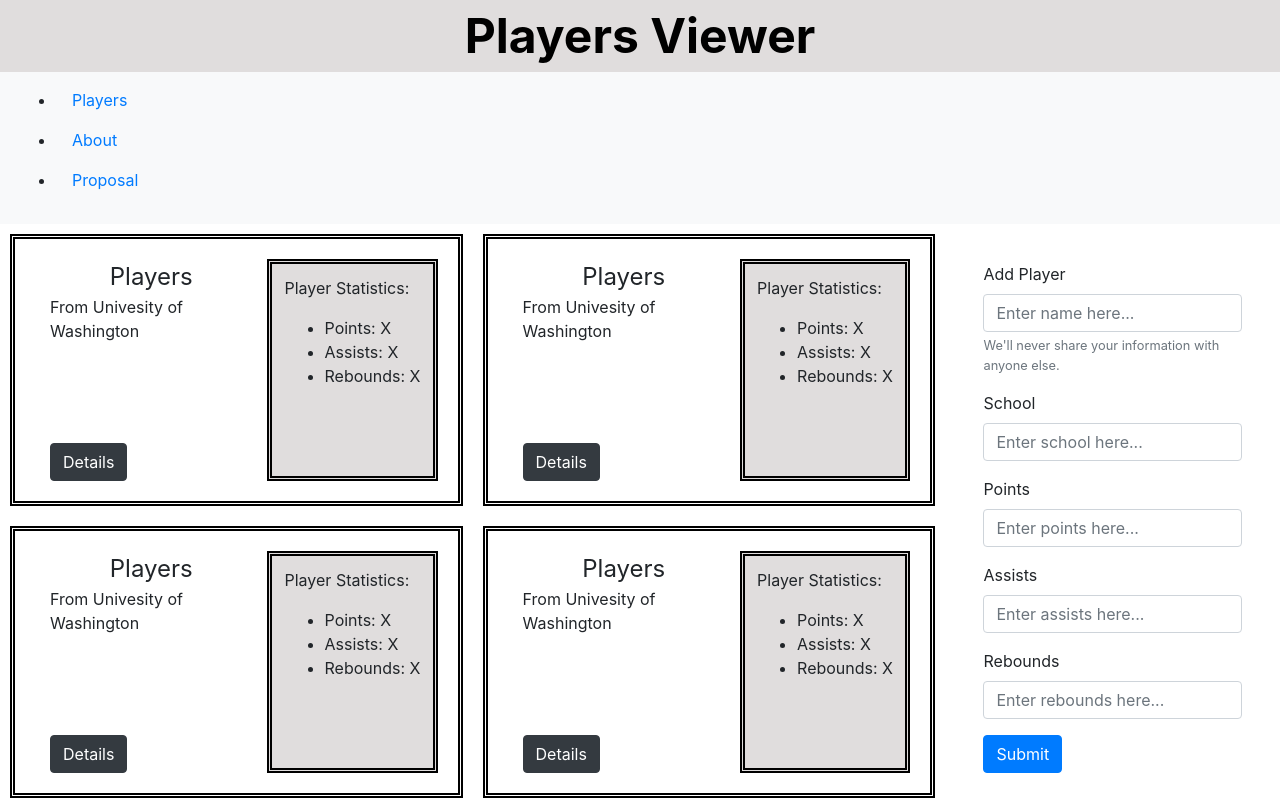
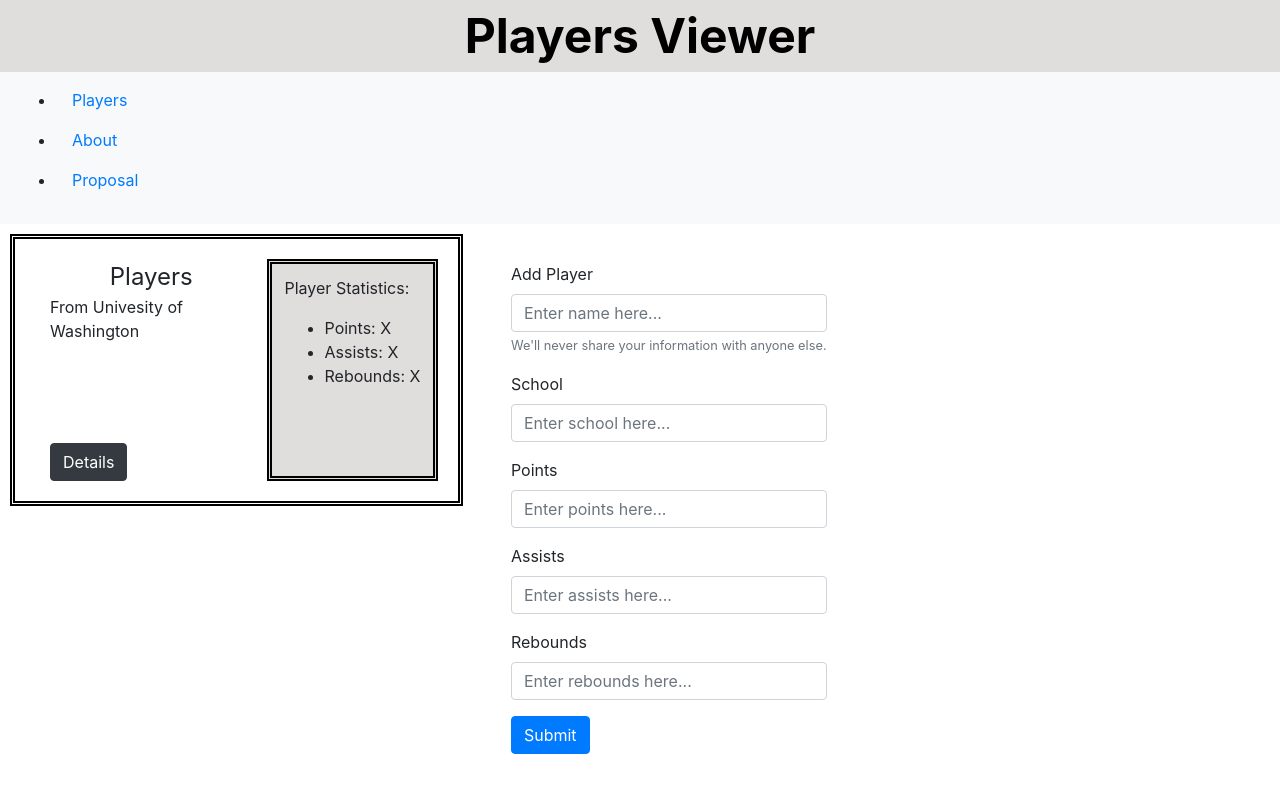
Before and after one commit to info340a-sp21/project-01-Gyangle, a website: page index.html in a window 1280 px wide. Shown: the top 802 px of the page. Drawn offline with nearby package versions, Linux system fonts and the light colour scheme.

Commit message:
remove preview card

```diff
--- a/index.html
+++ b/index.html
@@ -26,8 +26,9 @@
   </nav>
   <main>
     <span class="gridView">
+
       <!-- fistcard -->
-      <div class="card-body">
+      <!-- <div class="card-body">
         <div class="col-sm">
           <div class="player-name">Players</div>
           <div class="player-bio">From Univesity of Washington</div>
@@ -35,7 +36,6 @@
         </div>
 
         <div class="player-info">
-
           <p>
             Player Statistics:
           <ul>
@@ -45,78 +45,7 @@
           </ul>
           </p>
         </div>
-
-      </div>
-
-
-      <!-- fistcard -->
-      <div class="card-body">
-
-        <div class="col-sm">
-          <div class="player-name">Players</div>
-          <div class="player-bio">From Univesity of Washington</div>
-          <a type="botton" class="btn btn-dark detailBtn" href="#">Details</a>
-        </div>
-
-        <div class="player-info">
-
-          <p>
-            Player Statistics:
-          <ul>
-            <li>Points: X</li>
-            <li>Assists: X</li>
-            <li>Rebounds: X</li>
-          </ul>
-          </p>
-        </div>
-
-      </div>
-
-
-
-
-      <!-- fistcard -->
-      <div class="card-body">
-        <div class="col-sm">
-          <div class="player-name">Players</div>
-          <div class="player-bio">From Univesity of Washington</div>
-          <a type="botton" class="btn btn-dark detailBtn" href="#">Details</a>
-        </div>
-
-        <div class="player-info">
-
-          <p>
-            Player Statistics:
-          <ul>
-            <li>Points: X</li>
-            <li>Assists: X</li>
-            <li>Rebounds: X</li>
-          </ul>
-          </p>
-        </div>
-      </div>
-
-
-      <!-- fistcard -->
-      <div class="card-body">
-        <div class="col-sm">
-          <div class="player-name">Players</div>
-          <div class="player-bio">From Univesity of Washington</div>
-          <a type="botton" class="btn btn-dark detailBtn" href="#">Details</a>
-        </div>
-
-        <div class="player-info">
-
-          <p>
-            Player Statistics:
-          <ul>
-            <li>Points: X</li>
-            <li>Assists: X</li>
-            <li>Rebounds: X</li>
-          </ul>
-          </p>
-        </div>
-      </div>
+      </div> -->
 
       <div class="card-body">
         <div class="col-sm">
```
